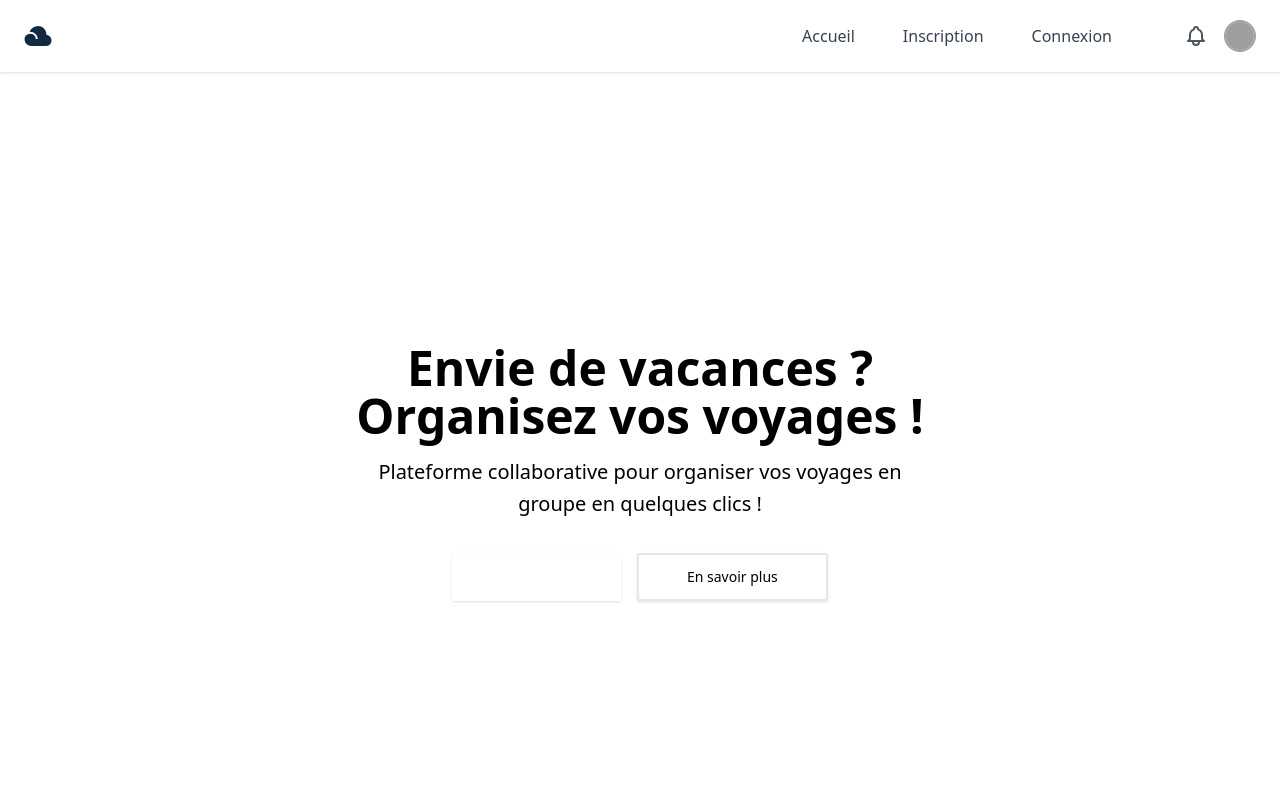
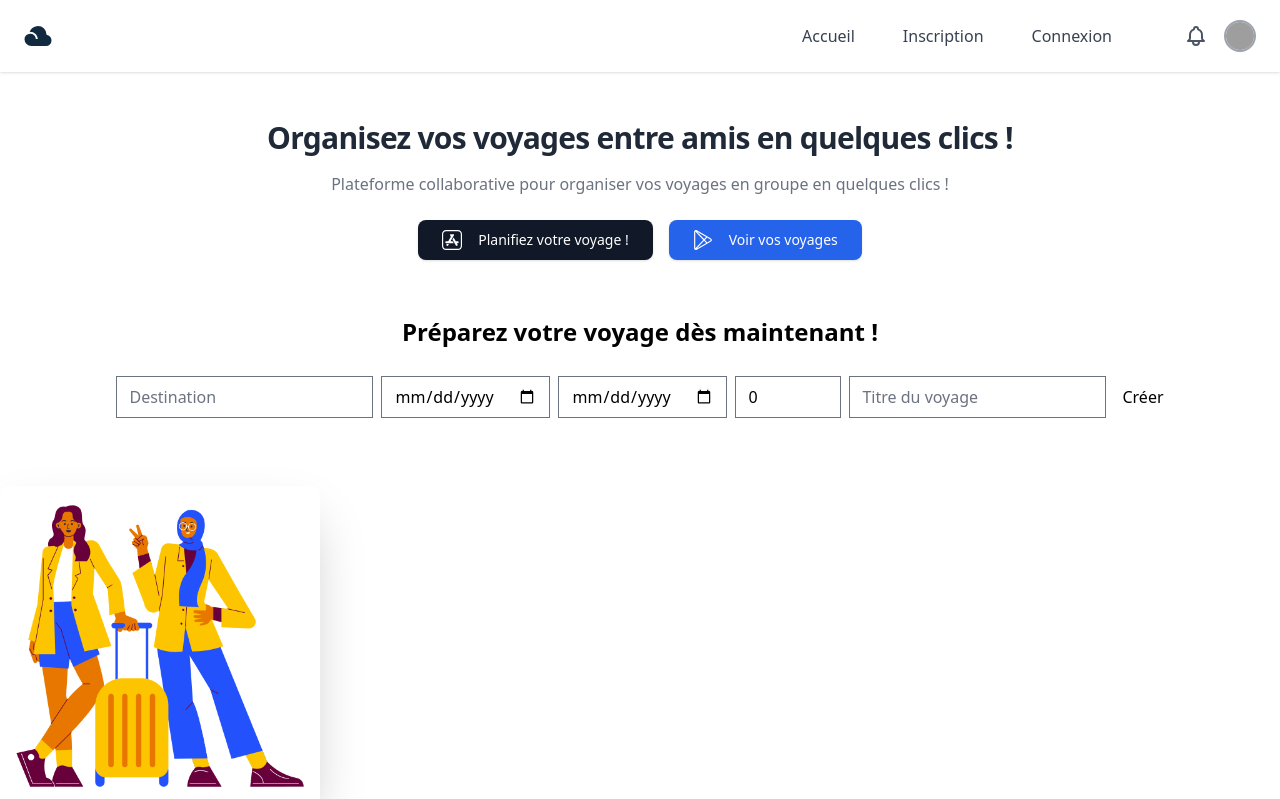
Before and after one commit to laurafeugene/site-voyage-front, a React (Vite) app: page / in a window 1280 px wide. Shown: the top 799 px of the page. Built offline with nearby package versions, Linux system fonts and the light colour scheme; grey boxes are pictures that could not be loaded.

Commit message:
feat: :fire: new cta with two links : set up your first trip and see you latest trip

```diff
--- a/src/components/App/Home/Banner/Banner.tsx
+++ b/src/components/App/Home/Banner/Banner.tsx
@@ -1,35 +1,68 @@
 function Banner() {
   return (
-    <section className="bg-gradient-to-r from-blue-zodiac-950 to-blue-zodiac-300">
-      <div className="mx-auto max-w-screen-xl px-4 py-32 lg:flex lg:h-screen lg:items-center">
-        <div className="mx-auto max-w-xl text-center">
-          <h1 className="text-3xl font-extrabold sm:text-5xl">
-            Envie de vacances ?
-            <strong className="font-extrabold text-bittersweet sm:block">
-              Organisez vos voyages !
-            </strong>
-          </h1>
+    <section className="bg-white dark:bg-gray-900">
+      <div className="container flex flex-col items-center px-4 py-12 mx-auto text-center">
+        <h2 className="text-2xl font-bold tracking-tight text-gray-800 xl:text-3xl dark:text-white">
+          Organisez vos voyages entre amis en quelques clics !
+        </h2>
 
-          <p className="mt-4 sm:text-xl/relaxed">
+        <p className="block max-w-4xl mt-4 text-gray-500 dark:text-gray-300">
           Plateforme collaborative pour organiser vos voyages en groupe en
           quelques clics !
         </p>
 
-          <div className="mt-8 flex flex-wrap justify-center gap-4">
+        <div className="mt-6">
           <a
-              className="block w-full rounded-sm bg-bittersweet px-12 py-3 text-sm font-medium text-white shadow hover:bg-bittersweet-500 focus:outline-none focus:ring active:bg-bittersweet-500 sm:w-auto"
-              href="/get-started"
+            href="#"
+            className="inline-flex items-center justify-center w-full px-4 py-2.5 overflow-hidden text-sm text-white transition-colors duration-300 bg-gray-900 rounded-lg shadow sm:w-auto sm:mx-2 hover:bg-gray-700 dark:bg-gray-800 dark:hover:bg-gray-700 focus:ring focus:ring-gray-300 focus:ring-opacity-80"
           >
-              C'est parti !
+            <svg
+              className="w-5 h-5 mx-2 fill-current"
+              xmlns:xlink="http://www.w3.org/1999/xlink"
+              x="0px"
+              y="0px"
+              viewBox="0 0 512 512"
+              xmlSpace="preserve"
+            >
+              <g>
+                <g>
+                  <path d="M407,0H105C47.103,0,0,47.103,0,105v302c0,57.897,47.103,105,105,105h302c57.897,0,105-47.103,105-105V105C512,47.103,464.897,0,407,0z M482,407c0,41.355-33.645,75-75,75H105c-41.355,0-75-33.645-75-75V105c0-41.355,33.645-75,75-75h302c41.355,0,75,33.645,75,75V407z" />
+                </g>
+              </g>
+              <g>
+                <g>
+                  <path d="M305.646,123.531c-1.729-6.45-5.865-11.842-11.648-15.18c-11.936-6.892-27.256-2.789-34.15,9.151L256,124.166l-3.848-6.665c-6.893-11.937-22.212-16.042-34.15-9.151h-0.001c-11.938,6.893-16.042,22.212-9.15,34.151l18.281,31.664L159.678,291H110.5c-13.785,0-25,11.215-25,25c0,13.785,11.215,25,25,25h189.86l-28.868-50h-54.079l85.735-148.498C306.487,136.719,307.375,129.981,305.646,123.531z" />
+                </g>
+              </g>
+              <g>
+                <g>
+                  <path d="M401.5,291h-49.178l-55.907-96.834l-28.867,50l86.804,150.348c3.339,5.784,8.729,9.921,15.181,11.65c2.154,0.577,4.339,0.863,6.511,0.863c4.332,0,8.608-1.136,12.461-3.361c11.938-6.893,16.042-22.213,9.149-34.15L381.189,341H401.5c13.785,0,25-11.215,25-25C426.5,302.215,415.285,291,401.5,291z" />
+                </g>
+              </g>
+              <g>
+                <g>
+                  <path d="M119.264,361l-4.917,8.516c-6.892,11.938-2.787,27.258,9.151,34.15c3.927,2.267,8.219,3.345,12.458,3.344c8.646,0,17.067-4.484,21.693-12.495L176.999,361H119.264z" />
+                </g>
+              </g>
+            </svg>
+
+            <span className="mx-2">Planifiez votre voyage !</span>
           </a>
 
           <a
-              className="block w-full rounded-sm px-12 py-3 border-2 border-bittersweet text-sm font-medium text-bittersweet shadow hover:text-bittersweet-500 focus:outline-none focus:ring active:text-bittersweet-500 sm:w-auto"
-              href="/about"
+            href="#"
+            className="inline-flex items-center justify-center w-full px-4 py-2.5 mt-4 overflow-hidden text-sm text-white transition-colors duration-300 bg-blue-600 rounded-lg shadow sm:w-auto sm:mx-2 sm:mt-0 hover:bg-blue-500 focus:ring focus:ring-blue-300 focus:ring-opacity-80"
           >
-              En savoir plus
+            <svg
+              className="w-5 h-5 mx-2 fill-current"
+              viewBox="-28 0 512 512.00075"
+              xmlns="http://www.w3.org/2000/svg"
+            >
+              <path d="m432.320312 215.121094-361.515624-208.722656c-14.777344-8.53125-32.421876-8.53125-47.203126 0-.121093.070312-.230468.148437-.351562.21875-.210938.125-.421875.253906-.628906.390624-14.175782 8.636719-22.621094 23.59375-22.621094 40.269532v417.445312c0 17.066406 8.824219 32.347656 23.601562 40.878906 7.390626 4.265626 15.496094 6.398438 23.601563 6.398438s16.214844-2.132812 23.601563-6.398438l361.519531-208.722656c14.777343-8.53125 23.601562-23.8125 23.601562-40.878906s-8.824219-32.347656-23.605469-40.878906zm-401.941406 253.152344c-.21875-1.097657-.351562-2.273438-.351562-3.550782v-417.445312c0-2.246094.378906-4.203125.984375-5.90625l204.324219 213.121094zm43.824219-425.242188 234.21875 135.226562-52.285156 54.539063zm-6.480469 429.679688 188.410156-196.527344 54.152344 56.484375zm349.585938-201.835938-80.25 46.332031-60.125-62.714843 58.261718-60.773438 82.113282 47.40625c7.75 4.476562 8.589844 11.894531 8.589844 14.875s-.839844 10.398438-8.589844 14.875zm0 0" />
+            </svg>
+
+            <span className="mx-2">Voir vos voyages</span>
           </a>
-          </div>
         </div>
       </div>
     </section>
--- /dev/null
+++ b/src/components/App/Home/Banner/__Banner.tsx
@@ -0,0 +1,39 @@
+function Banner() {
+  return (
+    <section className="bg-gradient-to-r from-blue-zodiac-950 to-blue-zodiac-300">
+      <div className="mx-auto max-w-screen-xl px-4 py-32 lg:flex lg:h-screen lg:items-center">
+        <div className="mx-auto max-w-xl text-center">
+          <h1 className="text-3xl font-extrabold sm:text-5xl">
+            Envie de vacances ?
+            <strong className="font-extrabold text-bittersweet sm:block">
+              Organisez vos voyages !
+            </strong>
+          </h1>
+
+          <p className="mt-4 sm:text-xl/relaxed">
+            Plateforme collaborative pour organiser vos voyages en groupe en
+            quelques clics !
+          </p>
+
+          <div className="mt-8 flex flex-wrap justify-center gap-4">
+            <a
+              className="block w-full rounded-sm bg-bittersweet px-12 py-3 text-sm font-medium text-white shadow hover:bg-bittersweet-500 focus:outline-none focus:ring active:bg-bittersweet-500 sm:w-auto"
+              href="/get-started"
+            >
+              C'est parti !
+            </a>
+
+            <a
+              className="block w-full rounded-sm px-12 py-3 border-2 border-bittersweet text-sm font-medium text-bittersweet shadow hover:text-bittersweet-500 focus:outline-none focus:ring active:text-bittersweet-500 sm:w-auto"
+              href="/about"
+            >
+              En savoir plus
+            </a>
+          </div>
+        </div>
+      </div>
+    </section>
+  );
+}
+
+export default Banner;
```
Lines whose indentation alone changed are shown as unchanged.
